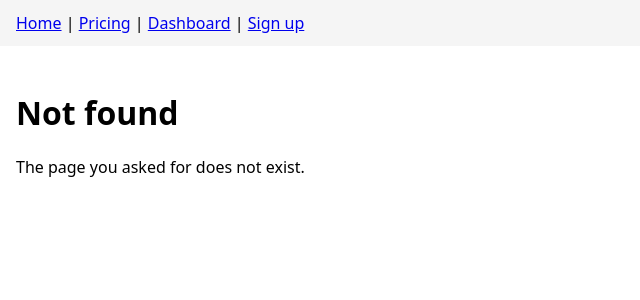
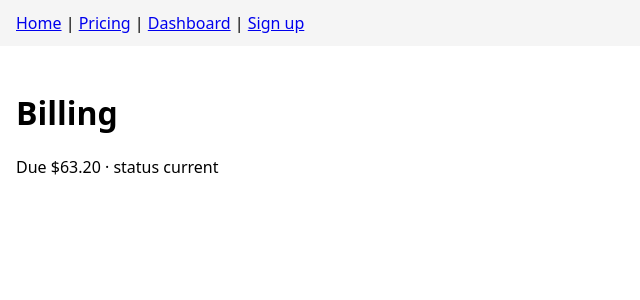
Before and after one commit to ArchAstroEvals/team-ts-saas, a Next.js app: page /billing in a window 1280 px wide. Before the commit this address had no page. Shown: the top 300 px of the page, without its empty margins (0-640 px from the left). Built offline with nearby package versions, Linux system fonts and the light colour scheme.

Commit message:
Billing page (LIN-106)

```diff
--- /dev/null
+++ b/app/billing/page.jsx
@@ -0,0 +1,22 @@
+import { invoiceTotal, dunningStatus } from "../../lib/billing.js";
+import { applyCoupon } from "../../lib/coupons.js";
+
+const LINES = [
+  { qty: 25, unit: 316 },
+  { qty: 1, unit: 0 },
+];
+
+export const metadata = { title: "Billing — Acme SaaS" };
+
+export default function Billing() {
+  const subtotal = invoiceTotal(LINES);
+  const total = applyCoupon(subtotal, { kind: "percent", value: 20 });
+  return (
+    <div>
+      <h1>Billing</h1>
+      <p>
+        Due ${(total / 100).toFixed(2)} · status {dunningStatus(0)}
+      </p>
+    </div>
+  );
+}
```
